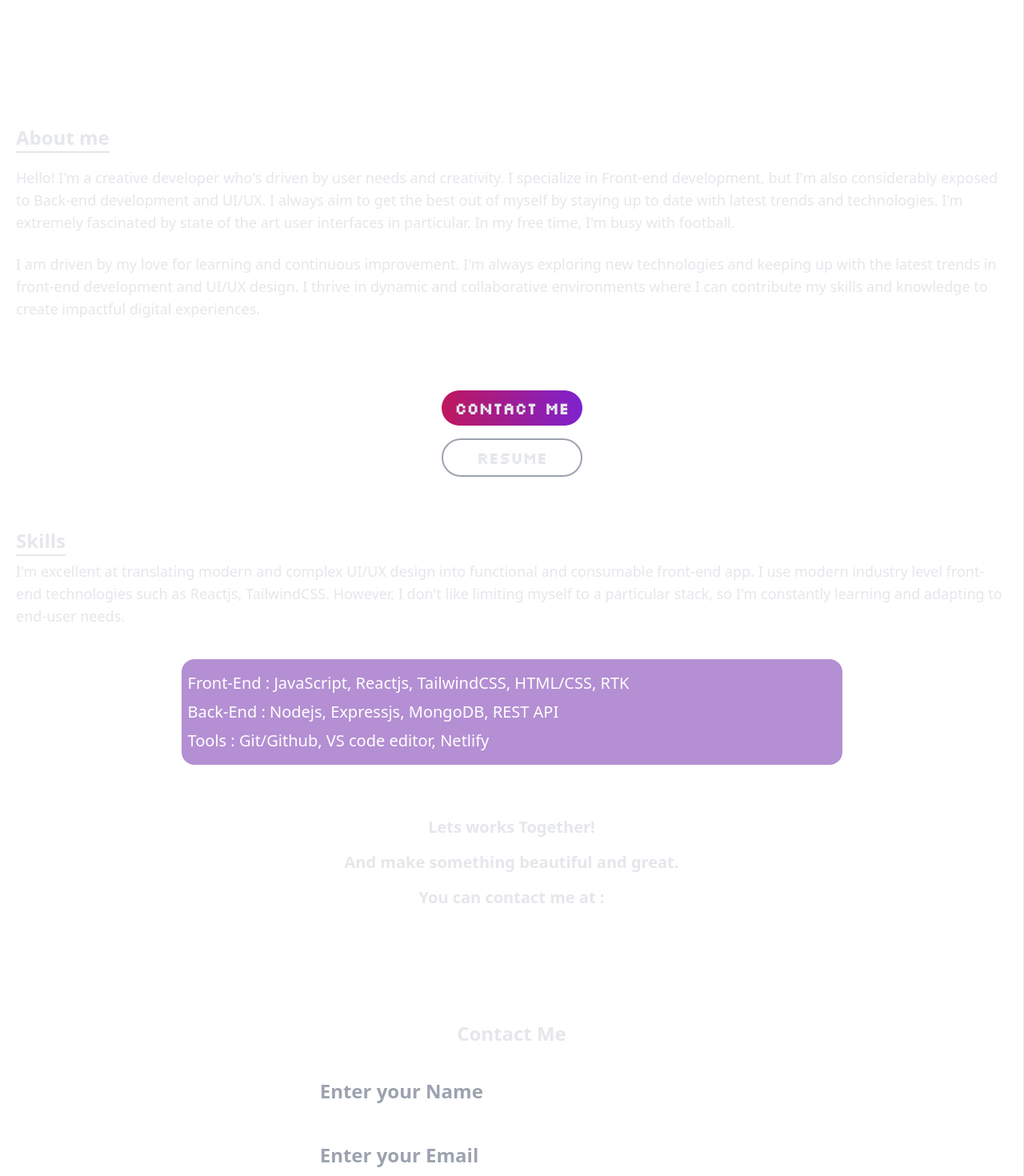
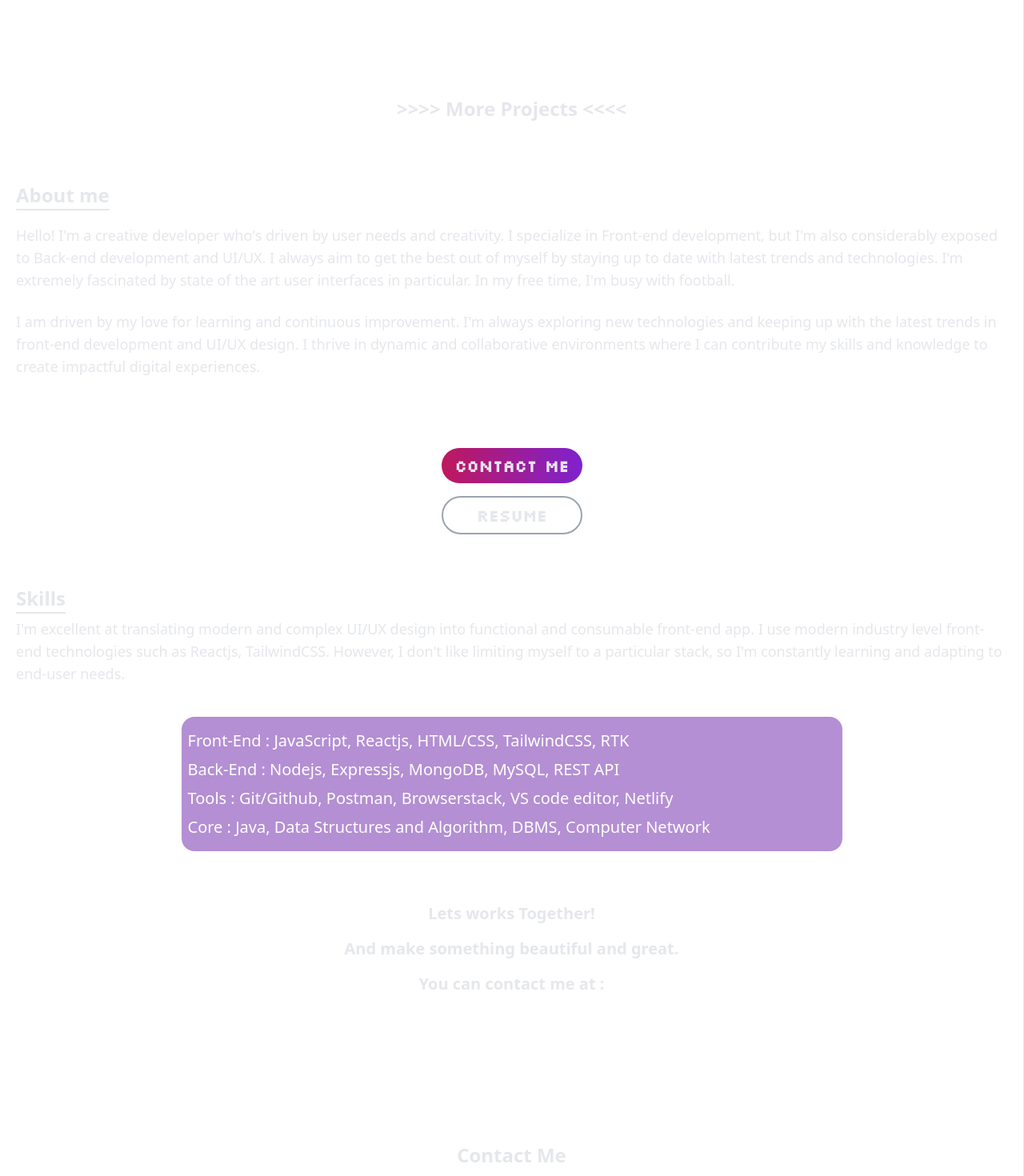
Before and after one commit to niteshxp/portfolio, a React (Create React App) app: page / in a window 1280 px wide. Shown: the part 1740-3210 px from the top of the page at 80% size. Built offline with nearby package versions, Linux system fonts and the light colour scheme.

Commit message:
optimize data

```diff
--- a/src/components/About.js
+++ b/src/components/About.js
@@ -1,15 +1,16 @@
-import React from 'react'
+import { intro1, intro2 } from '../utils/data'
 
 const About = () => {
     return (
         <div id='about' className='mb-16'>
             <div className='mx-5'>
                 <h1 className='my-5 text-2xl font-semibold underline underline-offset-8'>About me</h1>
-                <h4 className='text-left font-medium text-lg'>Hello! I'm a creative developer who's driven by user needs and creativity. I specialize in Front-end development, but I'm also considerably exposed to Back-end development and UI/UX. I always aim to get the best out of myself by staying up to date with latest trends and technologies. I'm extremely fascinated by state of the art user interfaces in particular. In my free time, I'm busy with football.
+                <h4 className='text-left font-medium text-lg'>
+                    {intro1}
                 </h4>
                 <br />
                 <h4 className='text-left font-medium text-lg'>
-                    I am driven by my love for learning and continuous improvement. I'm always exploring new technologies and keeping up with the latest trends in front-end development and UI/UX design. I thrive in dynamic and collaborative environments where I can contribute my skills and knowledge to create impactful digital experiences.
+                    {intro2}
                 </h4>
             </div>
         </div>
--- a/src/components/Contact.js
+++ b/src/components/Contact.js
@@ -1,3 +1,4 @@
+import Form from './Form'
 import emailIcon from '../assets/email.svg'
 import githubIcon from '../assets/github.svg'
 import linkedinIcon from '../assets/linkedin.svg'
@@ -8,7 +9,7 @@ const Contact = () => {
             <h1 className='my-4'>Lets works Together!</h1>
             <h1 className='my-4'>And make something beautiful and great.</h1>
             <h1 className='my-2'>You can contact me at : </h1>
-            <ul className='my-5 p-2 flex justify-evenly items-center rounded-xl'>
+            <ul className='mt-16 p-2 flex justify-evenly items-center rounded-xl'>
                 <li>
                     <a href='mailto:niteshpatel8852@gmail.com'><img className='w-10' src={emailIcon} alt='email-icon' /></a>
                 </li>
@@ -19,21 +20,7 @@ const Contact = () => {
                     <a href='https://github.com/niteshxp'><img className='w-10' src={githubIcon} alt='github-icon' /></a>
                 </li>
             </ul>
-            <form className='my-16'>
-                <div>
-                    <h1 className='text-center text-2xl'>Contact Me</h1>
-                    <div className='my-8'>
-                        <input className='lg:w-2/5 md:w-2/4 md:mx-56 rounded-xl p-2 w-full text-2xl' type='text' placeholder='Enter your Name' />
-                    </div>
-                    <div className='my-8'>
-                        <input className='lg:w-2/5 md:w-2/4 md:mx-56 rounded-xl p-2 w-full text-2xl' type='email' placeholder='Enter your Email' />
-                    </div>
-                    <div className='my-8'>
-                        <textarea className='lg:w-2/5 md:w-2/4 md:mx-56 rounded-xl p-2 w-full text-2xl' rows={5} placeholder='Enter your Message'></textarea>
-                    </div>
-                    <button className='w-full lg:w-2/5 md:w-2/4 md:mx-56 mx-auto rounded-xl p-2 text-2xl bg-red-500'>Submit</button>
-                </div>
-            </form>
+            <Form />
         </div>
     )
 }
--- /dev/null
+++ b/src/components/Form.js
@@ -0,0 +1,23 @@
+import React from 'react'
+
+const Form = () => {
+    return (
+        <form className='my-16'>
+            <div>
+                <h1 className='text-center text-2xl'>Contact Me</h1>
+                <div className='my-8'>
+                    <input className='lg:w-2/5 md:w-2/4 md:mx-56 rounded-xl p-2 w-full text-2xl' type='text' placeholder='Enter your Name' />
+                </div>
+                <div className='my-8'>
+                    <input className='lg:w-2/5 md:w-2/4 md:mx-56 rounded-xl p-2 w-full text-2xl' type='email' placeholder='Enter your Email' />
+                </div>
+                <div className='my-8'>
+                    <textarea className='lg:w-2/5 md:w-2/4 md:mx-56 rounded-xl p-2 w-full text-2xl' rows={5} placeholder='Enter your Message'></textarea>
+                </div>
+                <button className='w-full lg:w-2/5 md:w-2/4 md:mx-56 mx-auto rounded-xl p-2 text-2xl bg-red-500'>Submit</button>
+            </div>
+        </form>
+    )
+}
+
+export default Form
--- a/src/components/Projects.js
+++ b/src/components/Projects.js
@@ -94,9 +94,12 @@ const Projects = () => {
                         </h1>
                     </div>
                 </div>
+            </div>
 
-
-
+            <div className='my-10 text-center text-2xl font-semibold'>
+                <a href='https://github.com/niteshxp'>
+                    <h5 className='hover:translate-y-1'> {`>>>> More Projects <<<<`}  </h5>
+                </a>
             </div>
 
         </div>
--- a/src/components/Skills.js
+++ b/src/components/Skills.js
@@ -1,15 +1,18 @@
 import React from 'react'
+import { skillsData, frontEndData, backEndData, toolsData, subjectData } from '../utils/data'
 
 const Skills = () => {
     return (
         <div className='mx-5 my-10'>
             <h1 className='my-2 text-2xl font-semibold underline underline-offset-8'>Skills</h1>
-            <p className='text-lg font-medium'>I'm excellent at translating modern and complex UI/UX design into functional and consumable front-end app. I use modern industry level front-end technologies such as Reactjs, TailwindCSS. However, I don't like limiting myself to a particular stack, so I'm constantly learning and adapting to end-user needs.
+            <p className='text-lg font-medium'>
+                {skillsData}
             </p>
             <div className='lg:w-8/12 lg:mx-auto my-10 bg-purple-800 bg-opacity-50 text-white p-2 rounded-2xl'>
-                <h1 className='my-2 text-xl font-medium'>Front-End : JavaScript, Reactjs, TailwindCSS, HTML/CSS, RTK</h1>
-                <h1 className='my-2 text-xl font-medium'>Back-End : Nodejs, Expressjs, MongoDB, REST API</h1>
-                <h1 className='my-2 text-xl font-medium'>Tools : Git/Github, VS code editor, Netlify</h1>
+                <h1 className='my-2 text-xl font-medium'>{frontEndData}</h1>
+                <h1 className='my-2 text-xl font-medium'>{backEndData}</h1>
+                <h1 className='my-2 text-xl font-medium'>{toolsData}</h1>
+                <h1 className='my-2 text-xl font-medium'>{subjectData}</h1>
             </div>
         </div>
     )
--- /dev/null
+++ b/src/utils/data.js
@@ -0,0 +1,13 @@
+export const intro1 = "Hello! I'm a creative developer who's driven by user needs and creativity. I specialize in Front-end development, but I'm also considerably exposed to Back-end development and UI/UX. I always aim to get the best out of myself by staying up to date with latest trends and technologies. I'm extremely fascinated by state of the art user interfaces in particular. In my free time, I'm busy with football."
+
+export const intro2 = "I am driven by my love for learning and continuous improvement. I'm always exploring new technologies and keeping up with the latest trends in front-end development and UI/UX design. I thrive in dynamic and collaborative environments where I can contribute my skills and knowledge to create impactful digital experiences.";
+
+export const skillsData = "I'm excellent at translating modern and complex UI/UX design into functional and consumable front-end app. I use modern industry level front-end technologies such as Reactjs, TailwindCSS. However, I don't like limiting myself to a particular stack, so I'm constantly learning and adapting to end-user needs.";
+
+export const frontEndData = "Front-End : JavaScript, Reactjs, HTML/CSS, TailwindCSS, RTK";
+
+export const backEndData = "Back-End : Nodejs, Expressjs, MongoDB, MySQL, REST API";
+
+export const toolsData = "Tools : Git/Github, Postman, Browserstack, VS code editor, Netlify"
+
+export const subjectData = "Core : Java, Data Structures and Algorithm, DBMS, Computer Network"
```
